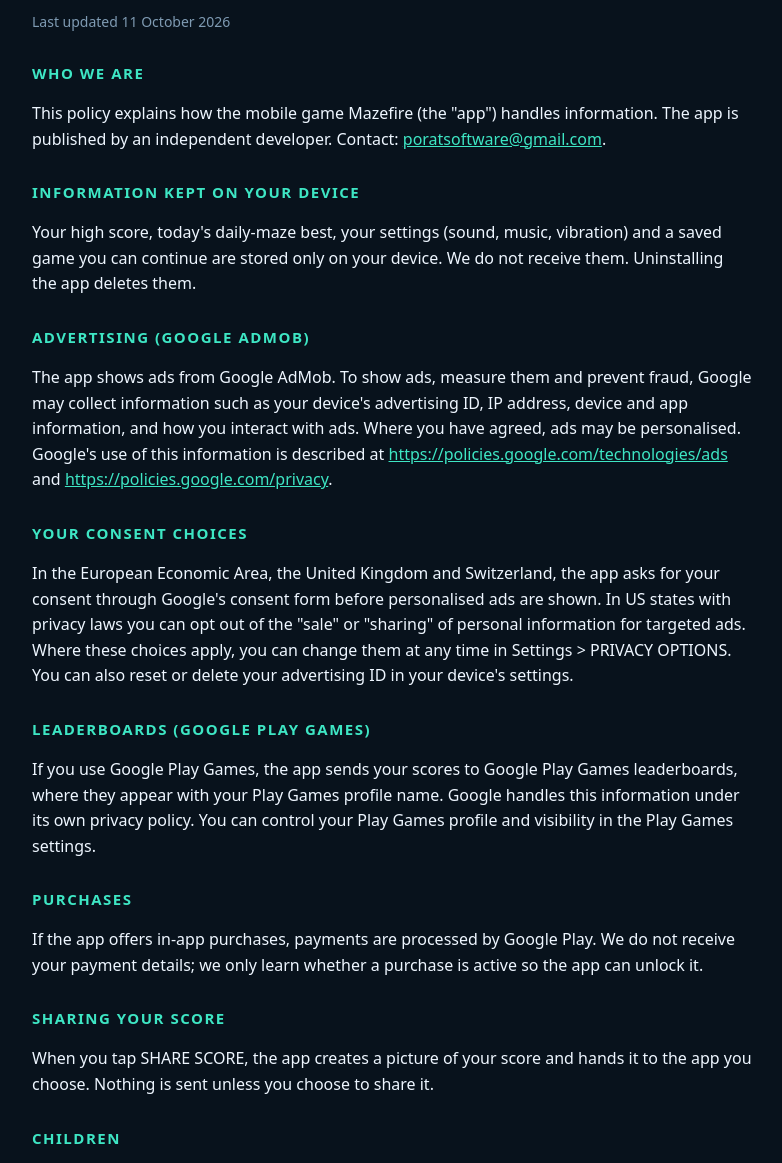
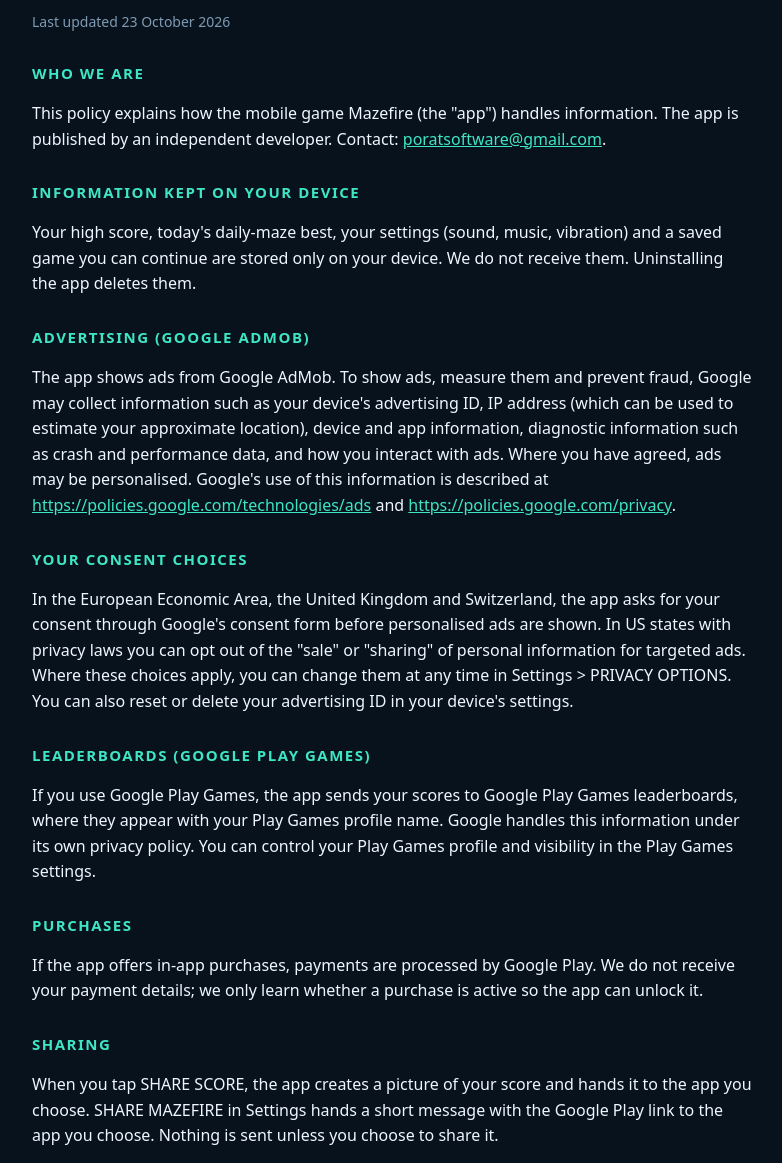
Before and after one commit to uporat1/mazefire-privacy, a plain HTML site: page index.html in a window 1280 px wide. Shown: the part 108-1271 px from the top of the page, without its empty margins (248-1030 px from the left). Drawn offline with Linux system fonts and the light colour scheme.

Commit message:
Update index.html

```diff
--- a/index.html
+++ b/index.html
@@ -16,23 +16,23 @@
 <body>
 <main>
 <h1>Mazefire – Privacy Policy</h1>
-<p class="updated">Last updated 11 October 2026</p>
+<p class="updated">Last updated 23 October 2026</p>
 <h2>Who we are</h2>
 <p>This policy explains how the mobile game Mazefire (the &quot;app&quot;) handles information. The app is published by an independent developer. Contact: <a href="mailto:poratsoftware@gmail.com">poratsoftware@gmail.com</a>.</p>
 <h2>Information kept on your device</h2>
 <p>Your high score, today&#x27;s daily-maze best, your settings (sound, music, vibration) and a saved game you can continue are stored only on your device. We do not receive them. Uninstalling the app deletes them.</p>
 <h2>Advertising (Google AdMob)</h2>
-<p>The app shows ads from Google AdMob. To show ads, measure them and prevent fraud, Google may collect information such as your device&#x27;s advertising ID, IP address, device and app information, and how you interact with ads. Where you have agreed, ads may be personalised. Google&#x27;s use of this information is described at <a href="https://policies.google.com/technologies/ads">https://policies.google.com/technologies/ads</a> and <a href="https://policies.google.com/privacy">https://policies.google.com/privacy</a>.</p>
+<p>The app shows ads from Google AdMob. To show ads, measure them and prevent fraud, Google may collect information such as your device&#x27;s advertising ID, IP address (which can be used to estimate your approximate location), device and app information, diagnostic information such as crash and performance data, and how you interact with ads. Where you have agreed, ads may be personalised. Google&#x27;s use of this information is described at <a href="https://policies.google.com/technologies/ads">https://policies.google.com/technologies/ads</a> and <a href="https://policies.google.com/privacy">https://policies.google.com/privacy</a>.</p>
 <h2>Your consent choices</h2>
 <p>In the European Economic Area, the United Kingdom and Switzerland, the app asks for your consent through Google&#x27;s consent form before personalised ads are shown. In US states with privacy laws you can opt out of the &quot;sale&quot; or &quot;sharing&quot; of personal information for targeted ads. Where these choices apply, you can change them at any time in Settings &gt; PRIVACY OPTIONS. You can also reset or delete your advertising ID in your device&#x27;s settings.</p>
 <h2>Leaderboards (Google Play Games)</h2>
 <p>If you use Google Play Games, the app sends your scores to Google Play Games leaderboards, where they appear with your Play Games profile name. Google handles this information under its own privacy policy. You can control your Play Games profile and visibility in the Play Games settings.</p>
 <h2>Purchases</h2>
 <p>If the app offers in-app purchases, payments are processed by Google Play. We do not receive your payment details; we only learn whether a purchase is active so the app can unlock it.</p>
-<h2>Sharing your score</h2>
-<p>When you tap SHARE SCORE, the app creates a picture of your score and hands it to the app you choose. Nothing is sent unless you choose to share it.</p>
+<h2>Sharing</h2>
+<p>When you tap SHARE SCORE, the app creates a picture of your score and hands it to the app you choose. SHARE MAZEFIRE in Settings hands a short message with the Google Play link to the app you choose. Nothing is sent unless you choose to share it.</p>
 <h2>Children</h2>
-<p>The app is not directed at children under 13, and we do not knowingly collect personal information from them.</p>
+<p>The app is intended for players aged 13 and over. It is not directed at children under 13, and we do not knowingly collect personal information from them. If you believe a child under 13 has provided personal information through the app, contact us and we will help remove it.</p>
 <h2>Your rights</h2>
 <p>Depending on where you live (for example under the GDPR in Europe or state laws in the US), you may have the right to access, correct or delete personal information and to object to its processing. As we do not hold personal information ourselves, requests about ads or leaderboards are best made to Google; you can also contact us at the address above and we will help.</p>
 <h2>Changes</h2>
```
